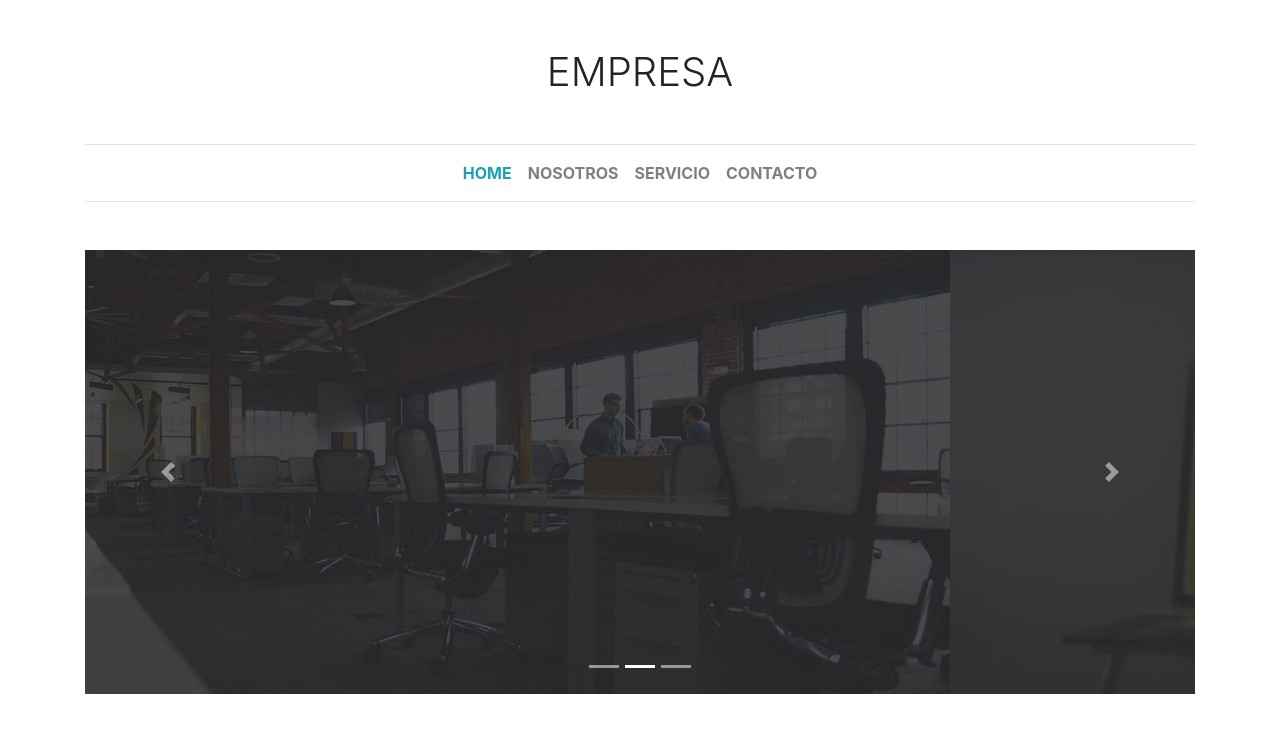
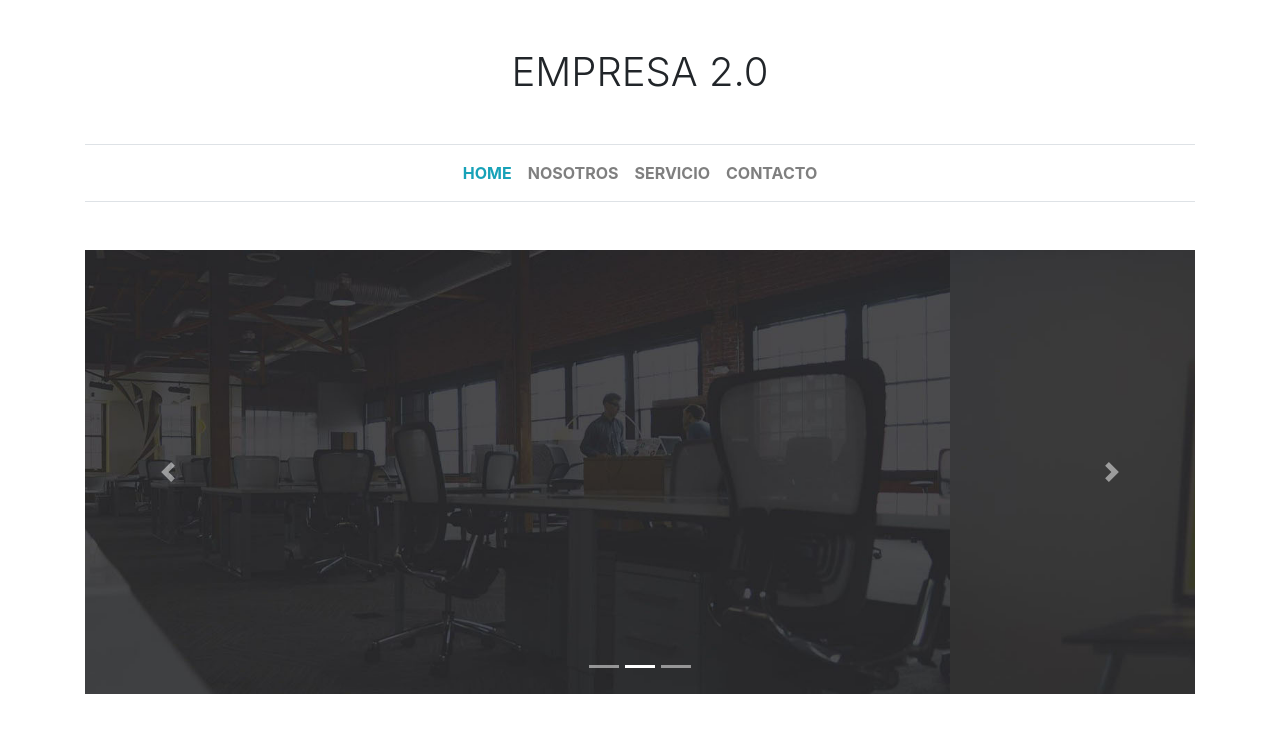
Before and after one commit to Lalo09/SitioCorporativo, a plain HTML site: page index.html in a window 1280 px wide. Shown: the top 739 px of the page. Drawn offline with nearby package versions, Linux system fonts and the light colour scheme.

Commit message:
version 2

```diff
--- a/index.html
+++ b/index.html
@@ -16,7 +16,7 @@
     <div class="container">
 
         <div class="text-center h1 my-5 text-uppercase font-weight-light">
-            <p>Empresa</p>
+            <p>Empresa 2.0</p>
         </div>
 
         <nav class="navbar navbar-expand-md navbar-light border-top border-bottom text-uppercase mb-5">
```
